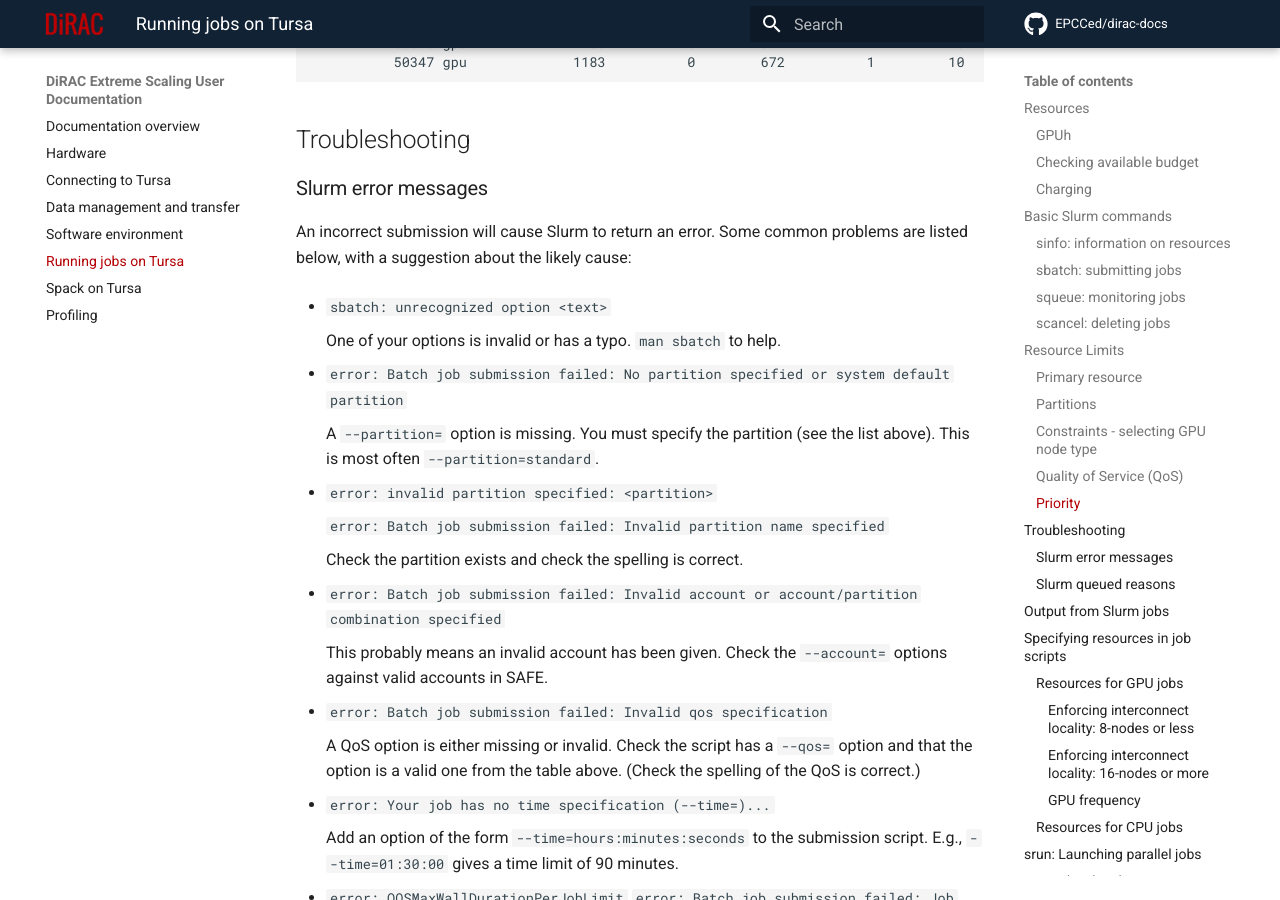
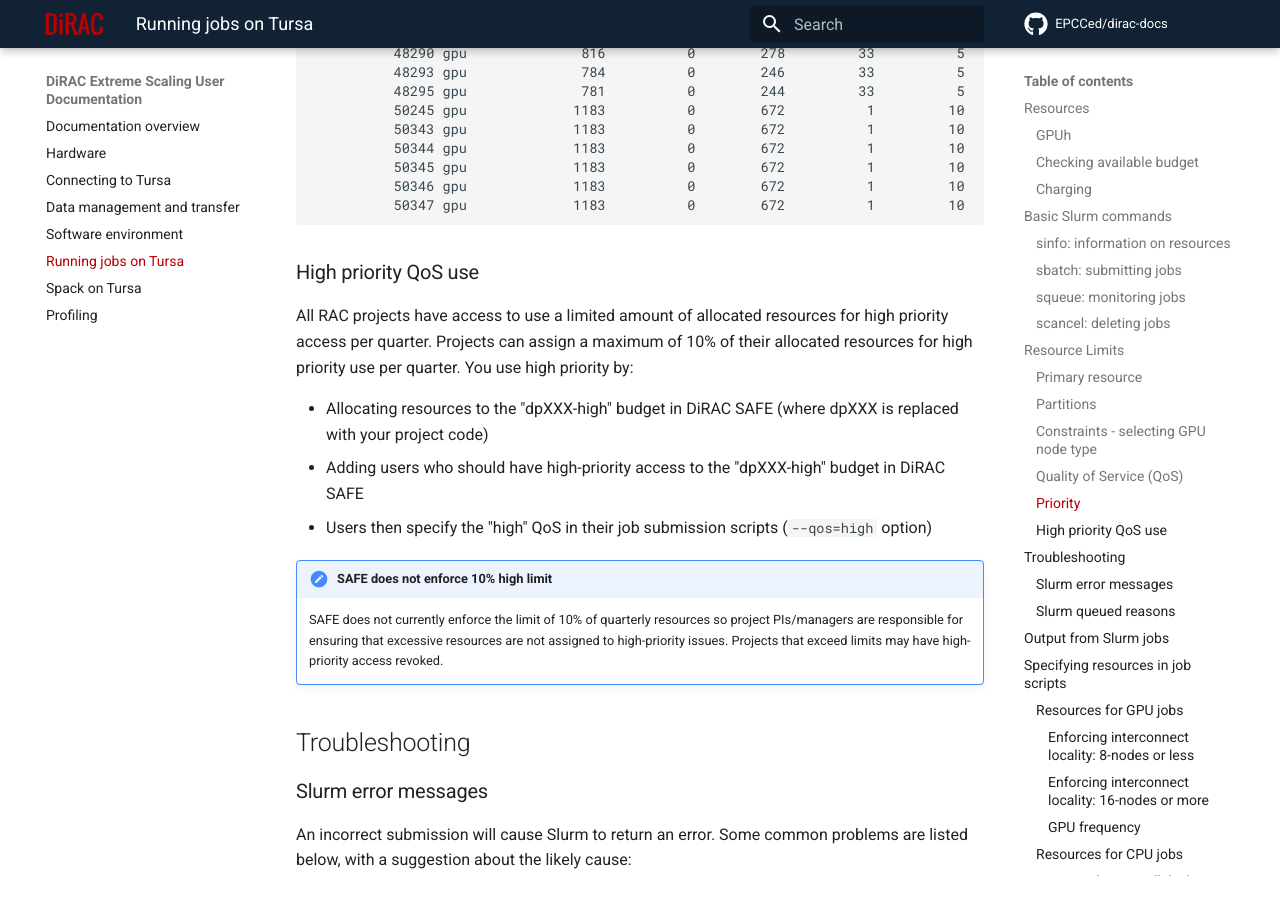
Before and after one commit to EPCCed/dirac-docs, an MkDocs documentation site: the page built from docs/scheduler.md, in a window 1280 px wide and 900 px high, scrolled down 7815 px. Built offline with MkDocs 1.6.1 and Material for MkDocs 9.7.7, drawn with Linux system fonts in a browser that asks for light colours; comment, search, counter and statistics services are not loaded; some of the changed text lies outside the part shown.

Commit message:
Update scheduler.md

````diff
--- a/docs/scheduler.md
+++ b/docs/scheduler.md
@@ -204,7 +204,7 @@ lists the active QoS on Tursa.
 | ---------- | ----------------- | ------------ | ----------- | ------------ | ------------ | ------|
 | standard   | 128                | 48 hrs       | Max. 128 jobs per user | Max. 128 nodes per user, max. 32 jobs per user | gpu, gpu-a100-40, gpu-a100-80, cpu     | Only available when your budget is positive. |
 | low        | 32                | 24 hrs       | 4           | 4            | gpu, gpu-a100-40, gpu-a100-40, cpu     | Only available when your budget is zero or negative |
-| high   | 128                | 48 hrs       | Max. 128 jobs per user | Max. 128 nodes per user, max. 32 jobs per user | gpu, gpu-a100-40, gpu-a100-80     | Only available when you have access to "dpXYZ-high" budget and the budget is positive. Only available to RAC projects. High priority jobs are prioritised above other jobs on the system. |
+| high   | 128                | 48 hrs       | Max. 128 jobs per user | Max. 128 nodes per user, max. 32 jobs per user | gpu, gpu-a100-40, gpu-a100-80     | Only available when you have access to "dpXYZ-high" budget and the budget is positive. Only available to RAC projects. Projects can use a maximum of 10% of quarterly allocation in high priority. High priority jobs are prioritised above other jobs on the system. |
 | dev        | 2                | 4 hrs       | 2           | 1            | gpu     | For faster turnaround for development jobs and interactive sessions, only available when your budget is positive. The dev QoS includes 2x A100-40 GPU nodes and 3x A100-80 GPU nodes.  |
 
 You can find out the QoS that you can use by running the following
@@ -263,6 +263,17 @@ command:
           50346 gpu             1183          0        672          1         10        500
           50347 gpu             1183          0        672          1         10        500
 ```
+
+### High priority QoS use
+
+All RAC projects have access to use a limited amount of allocated resources for high priority access per quarter. Projects can assign a maximum of 10% of their allocated resources for high priority use per quarter. You use high priority by:
+
+- Allocating resources to the "dpXXX-high" budget in DiRAC SAFE (where dpXXX is replaced with your project code)
+- Adding users who should have high-priority access to the "dpXXX-high" budget in DiRAC SAFE
+- Users then specify the "high" QoS in their job submission scripts (`--qos=high` option)
+
+!!! important "SAFE does not enforce 10% high limit"
+    SAFE does not currently enforce the limit of 10% of quarterly resources so project PIs/managers are responsible for ensuring that excessive resources are not assigned to high-priority issues. Projects that exceed limits may have high-priority access revoked.
 
 ## Troubleshooting
 
````
